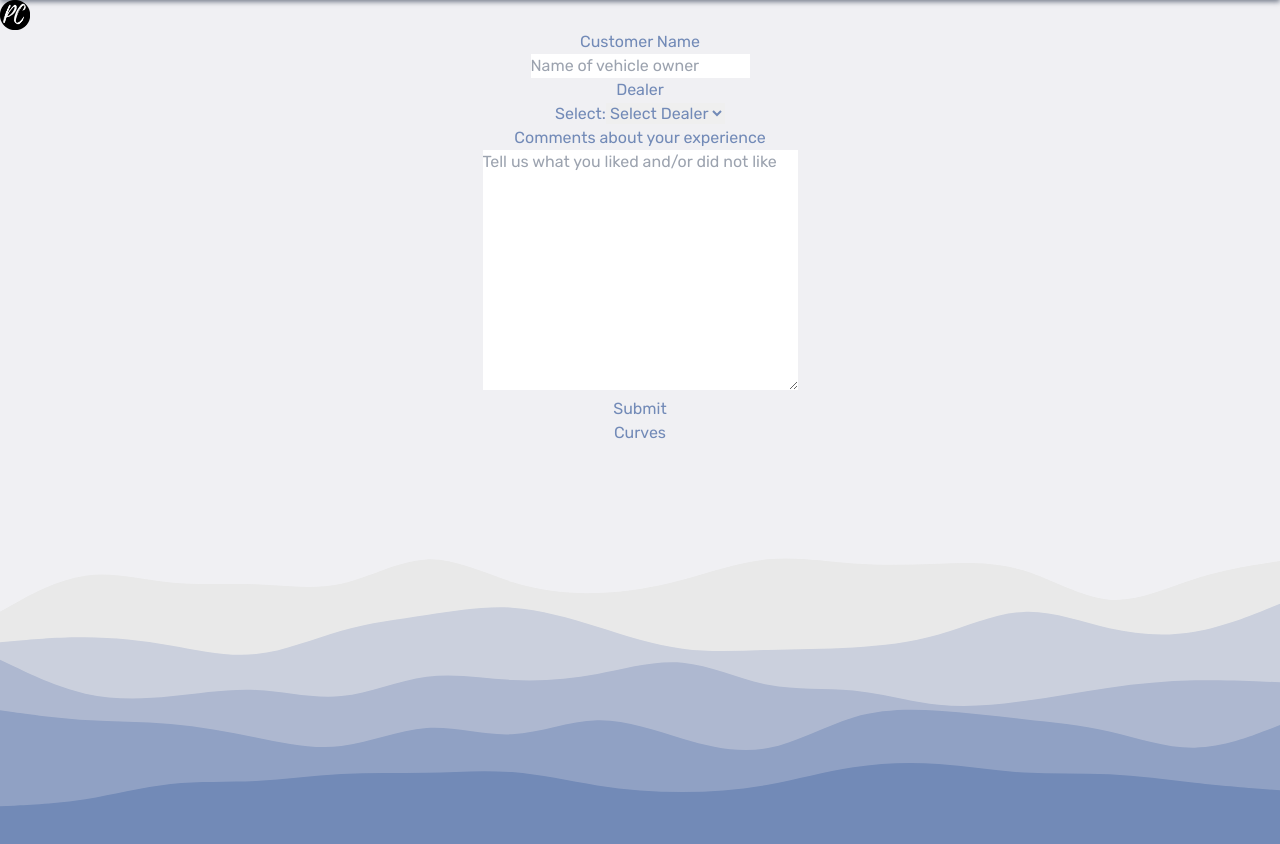
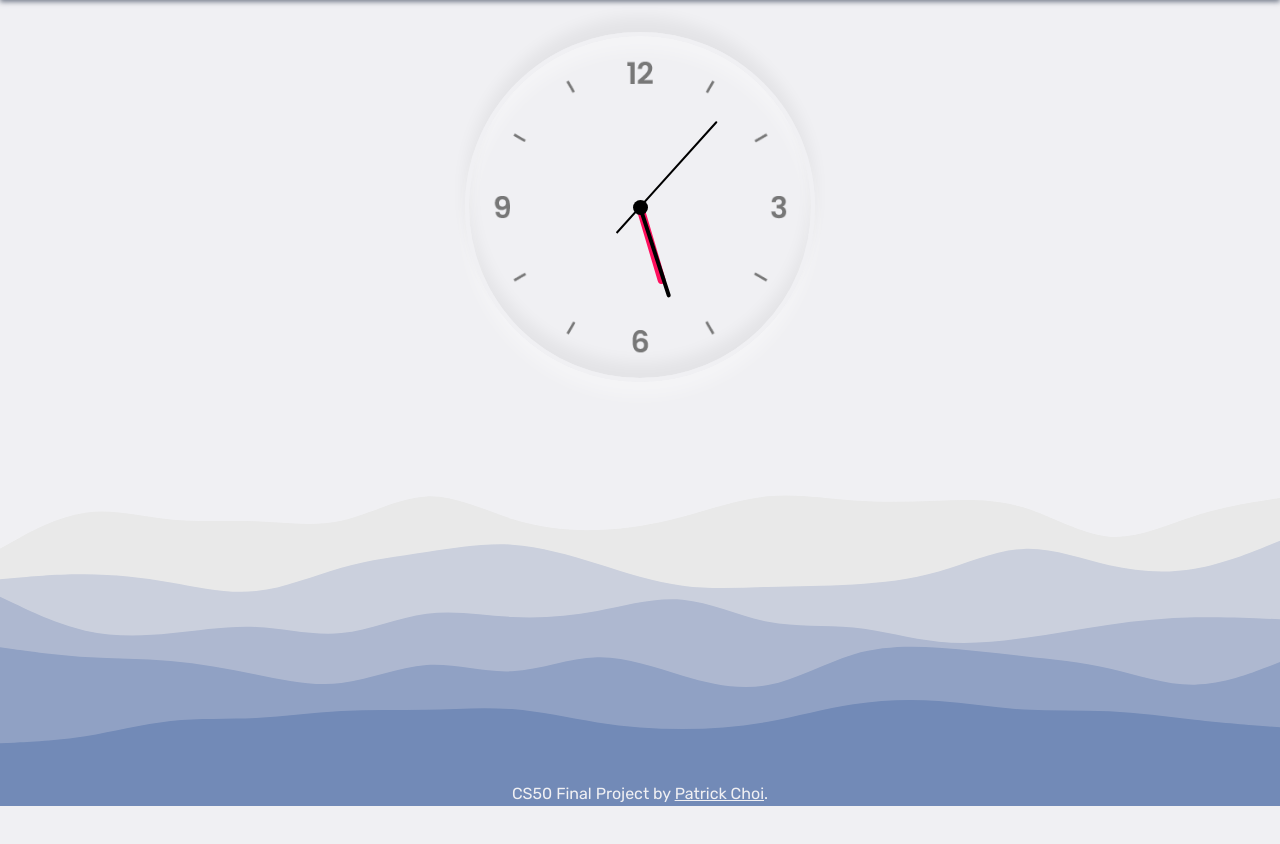
Before and after one commit to itspatrickchoi/cs50_final, a Flask app: page / in a window 1280 px wide. Shown: the part 63-907 px from the top of the page. After the commit the page ends 869 px from the top, so only its background shows below. Run offline with Flask 2, Linux system fonts and the light colour scheme; the visitor is signed in with stand-in values (Sample User, id 1); some libraries are stand-ins or nearby versions.

Commit message:
neuromorphic clock, sendmail update

```diff
--- a/send_mail.py
+++ b/send_mail.py
@@ -2,17 +2,17 @@ import smtplib
 from email.mime.text import MIMEText
 
 
-def send_mail(customer, dealer, comments):
+def send_mail(username, email, score):
     port = 2525
     smtp_server = 'smtp.mailtrap.io'
     login = '7a2a345edc6159'
     password = '1bdd4db40d52d4'
-    message = f"<h3>New Feedback Submission</h3><ul><li>Customer: {customer}</li><li>Dealer: {dealer}</li><li>Comments: {comments}</li></ul>"
+    message = f"<h3>Welcome! Here are your account details:</h3><ul><li>Your username: {customer}</li><li>Your email: {email}</li><li>Your starting score: {score}</li></ul>"
 
     sender_email = 'email1@example.com'
     receiver_email = 'email2@example.com'
     msg = MIMEText(message, 'html')
-    msg['Subject'] = 'Final Project'
+    msg['Subject'] = 'Welcome to PC Dash!'
     msg['From'] = sender_email
     msg['To'] = receiver_email
 
--- a/static/styles.css
+++ b/static/styles.css
@@ -76,3 +76,87 @@ footer {
 #footer-link {
   text-decoration: underline;
 }
+.clock {
+  /* necessary? */
+  margin: 0;
+  padding: 0;
+  box-sizing: border-box;
+  /* .clock */
+  width: 350px;
+  height: 350px;
+  display: flex;
+  justify-content: center;
+  align-items: center;
+  background: url("images/clock.png");
+  background-size: cover;
+  border: 4px solid #f0f0f3;
+  border-radius: 50%;
+  box-shadow: 0 -15px 15px rgba(0, 0, 0, 0.05),
+    inset 0 -15px 15px rgba(0, 0, 0, 0.05), 0 15px 15px rgba(255, 255, 255, 0.3),
+    inset 0 15px 15px rgba(255, 255, 255, 0.3);
+}
+.clock:before {
+  content: "";
+  position: absolute;
+  width: 15px;
+  height: 15px;
+  background: #000;
+  border-radius: 50%;
+  z-index: 10000;
+}
+.clock .hour,
+.clock .min,
+.clock .sec {
+  position: absolute;
+}
+.clock .hour,
+.hr {
+  width: 160px;
+  height: 160px;
+}
+.clock .min,
+.mn {
+  width: 190px;
+  height: 190px;
+}
+.clock .sec,
+.sc {
+  width: 230px;
+  height: 230px;
+}
+.hr,
+.mn,
+.sc {
+  display: flex;
+  justify-content: center;
+  /* align-items: center; */
+  position: absolute;
+  border-radius: 50%;
+}
+.hr:before {
+  content: "";
+  position: absolute;
+  width: 8px;
+  height: 80px;
+  background: #ff105e;
+  z-index: 10;
+  border-radius: 6px 6px 0 0;
+}
+.mn:before {
+  content: "";
+  position: absolute;
+  width: 4px;
+  height: 90px;
+  background: #000;
+  z-index: 11;
+  border-radius: 6px 6px 0 0;
+}
+.sc:before {
+  content: "";
+  position: absolute;
+  width: 2px;
+  height: 150px;
+  background: #000;
+  z-index: 12;
+  border-radius: 6px 6px 0 0;
+}
--- a/templates/index.html
+++ b/templates/index.html
@@ -1,15 +1,15 @@
 {% extends "layout.html" %} {% block title %} Dashboard {% endblock %} {% block
 main %}
-<div class="containter">
+<!-- <div class="containter">
   <img
     src="../static/images/logo.png"
     alt="PC-logo"
     width="30px"
     class="logo"
   />
-  <!-- {% if message %}
+   {% if message %}
         <p class="message">{{message | safe}}</p>
-        {% endif %} -->
+        {% endif %}
   <form action="/submit" method="POST">
     <div class="form-group">
       <h3>Customer Name</h3>
@@ -41,5 +41,37 @@ main %}
     <button class="btn btn-primary" type="submit">Submit</button>
   </form>
 </div>
-<a href="/frontpage" class="btn btn">Curves</a>
+<a href="/frontpage" class="btn btn">Curves</a> -->
+
+<!-- START INDEX PAGE -->
+<div class="container mx-auto mt-8 flex flex-col items-center justify-center">
+  <div class="clock">
+    <div class="hour">
+      <div class="hr" id="hr"></div>
+    </div>
+    <div class="min">
+      <div class="mn" id="mn"></div>
+    </div>
+    <div class="sec">
+      <div class="sc" id="sc"></div>
+    </div>
+  </div>
+  <script type="text/javascript">
+    const deg = 6;
+    const hr = document.querySelector("#hr");
+    const mn = document.querySelector("#mn");
+    const sc = document.querySelector("#sc");
+
+    setInterval(() => {
+      let day = new Date();
+      let hh = day.getHours() * 30;
+      let mm = day.getMinutes() * deg;
+      let ss = day.getSeconds() * deg;
+
+      hr.style.transform = `rotateZ(${hh + mm / 12}deg)`;
+      mn.style.transform = `rotateZ(${mm}deg)`;
+      sc.style.transform = `rotateZ(${ss}deg)`;
+    });
+  </script>
+</div>
 {% endblock %}
```
Also changed, not shown: README.md.
